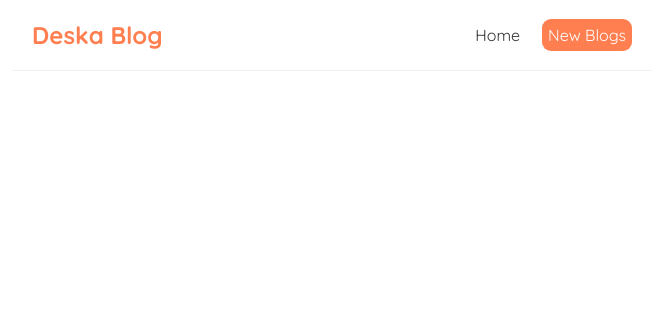
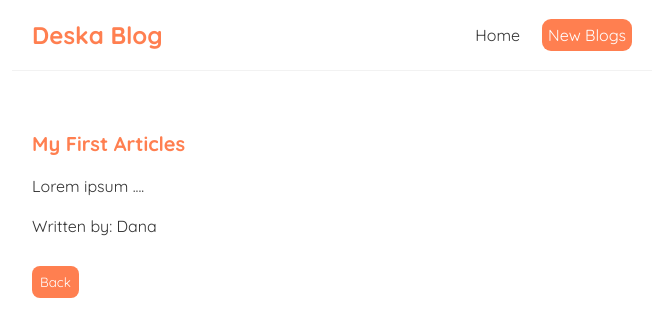
Before and after one commit to danaharley/deska-blog, a React (Create React App) app: page /blogs/1 in a window 1280 px wide. Shown: the top 336 px of the page, without its empty margins (308-971 px from the left). Built offline with nearby package versions, Linux system fonts and the light colour scheme; data requests are answered from the project's data file.

Commit message:
add detail blog

```diff
--- a/data/db.json
+++ b/data/db.json
@@ -4,13 +4,7 @@
       "title": "My First Articles",
       "body": "Lorem ipsum ....",
       "author": "Dana",
-      "id": 2
-    },
-    {
-      "title": "My Second Articles",
-      "body": "Lorem ipsum ....",
-      "author": "Harliansyah",
-      "id": 3
+      "id": 1
     }
   ]
 }
--- a/src/App.js
+++ b/src/App.js
@@ -2,6 +2,7 @@ import Home from "./components/Home";
 import { BrowserRouter as Router, Switch, Route } from "react-router-dom";
 import Navbar from "./components/Navbar";
 import Create from "./components/Create";
+import BlogDetail from "./components/BlogDetail";
 
 function App() {
   return (
@@ -10,6 +11,9 @@ function App() {
         <Navbar />
         <div className="content">
           <Switch>
+            <Route path="/blogs/:id">
+              <BlogDetail />
+            </Route>
             <Route path="/create">
               <Create />
             </Route>
--- /dev/null
+++ b/src/components/BlogDetail.js
@@ -0,0 +1,28 @@
+import { useParams } from "react-router-dom";
+import useFetch from "./useFetch";
+
+const BlogDetail = () => {
+  const { id } = useParams();
+
+  const { data: blog, isLoading, error } = useFetch(
+    `http://localhost:8000/blogs/${id}`
+  );
+
+  return (
+    <div className="blog-details">
+      {isLoading && <div>Loading...</div>}
+      {error && <div>{error}</div>}
+
+      {blog && (
+        <article>
+          <h2>{blog.title}</h2>
+          <div>{blog.body}</div>
+          <p>Written by: {blog.author}</p>
+          <button>Back</button>
+        </article>
+      )}
+    </div>
+  );
+};
+
+export default BlogDetail;
--- a/src/components/BlogList.js
+++ b/src/components/BlogList.js
@@ -1,3 +1,5 @@
+import { Link } from "react-router-dom";
+
 const BlogList = ({ blogs, title, handleDelete }) => {
   return (
     <div className="blog-lists">
@@ -5,9 +7,11 @@ const BlogList = ({ blogs, title, handleDelete }) => {
 
       {blogs.map((blog) => (
         <div className="blog-preview" key={blog.id}>
-          <h3>{blog.title}</h3>
-          <span>Author : {blog.author}</span>
-          <p>{blog.body}</p>
+          <Link to={`/blogs/${blog.id}`}>
+            <h3>{blog.title}</h3>
+            <span>Author : {blog.author}</span>
+            <p>{blog.body}</p>
+          </Link>
           <button onClick={() => handleDelete(blog.id)}>Delete</button>
         </div>
       ))}
--- a/src/index.css
+++ b/src/index.css
@@ -52,6 +52,10 @@
   border-bottom: 1px solid #fafafa;
 }
 
+.blog-preview a {
+  text-decoration: none;
+}
+
 .blog-preview:hover {
   box-shadow: 1px 3px 5px rgba(0, 0, 0, 0.1);
   cursor: pointer;
@@ -99,6 +103,27 @@
   text-align: center;
 }
 
+.blog-details h2 {
+  font-size: 20px;
+  color: coral;
+  margin-bottom: 10px;
+}
+
+.blog-details div {
+  margin: 20px 0;
+}
+
+.blog-details button {
+  background: coral;
+  color: #fff;
+  border: 0;
+  padding: 8px;
+  border-radius: 8px;
+  cursor: pointer;
+  margin-top: 30px;
+  outline: none;
+}
+
 .create {
   max-width: 400px;
   margin: 0 auto;
```
Also changed, not shown: 1 other file (tests, documents, lock files or other folders).
